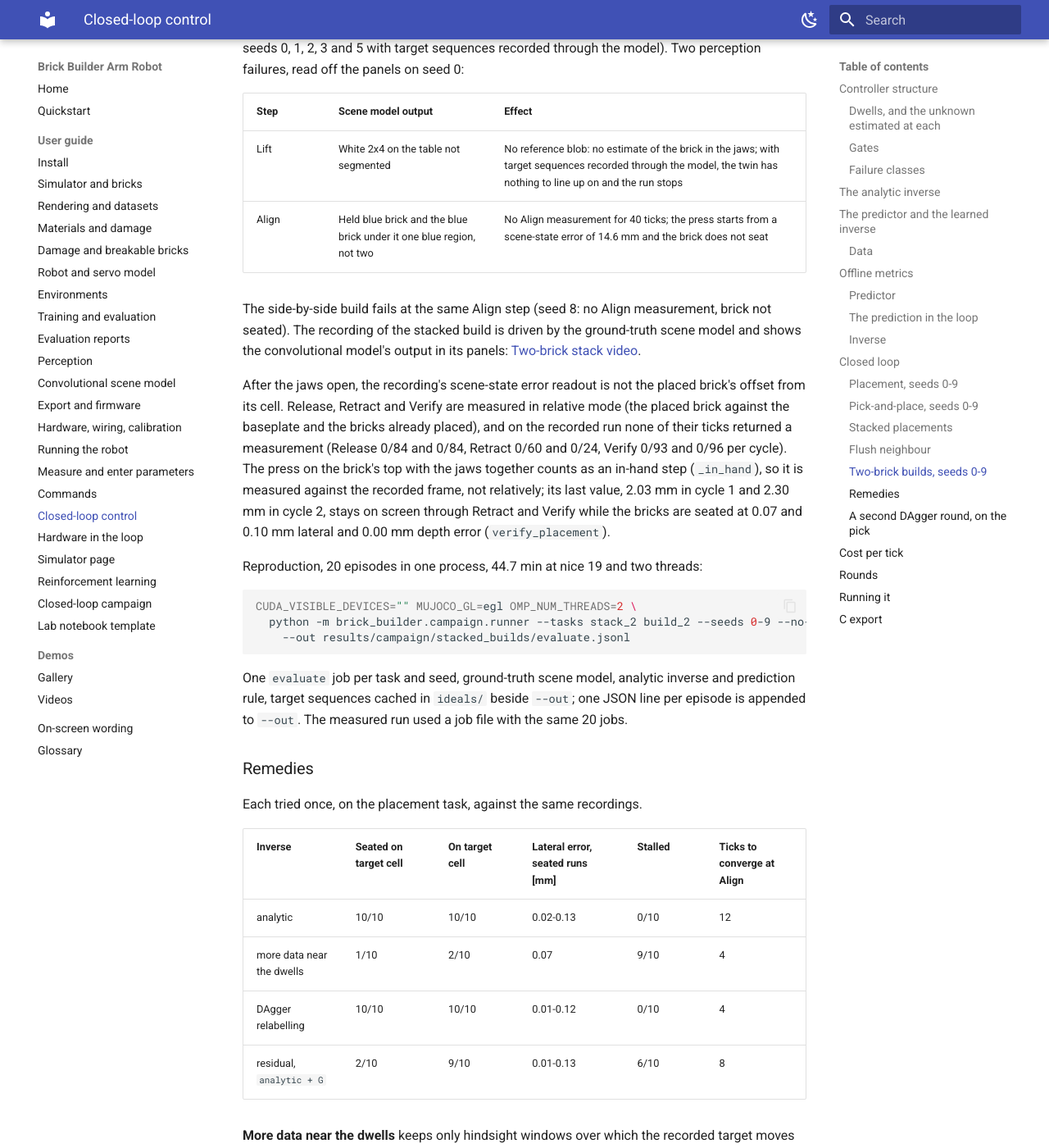
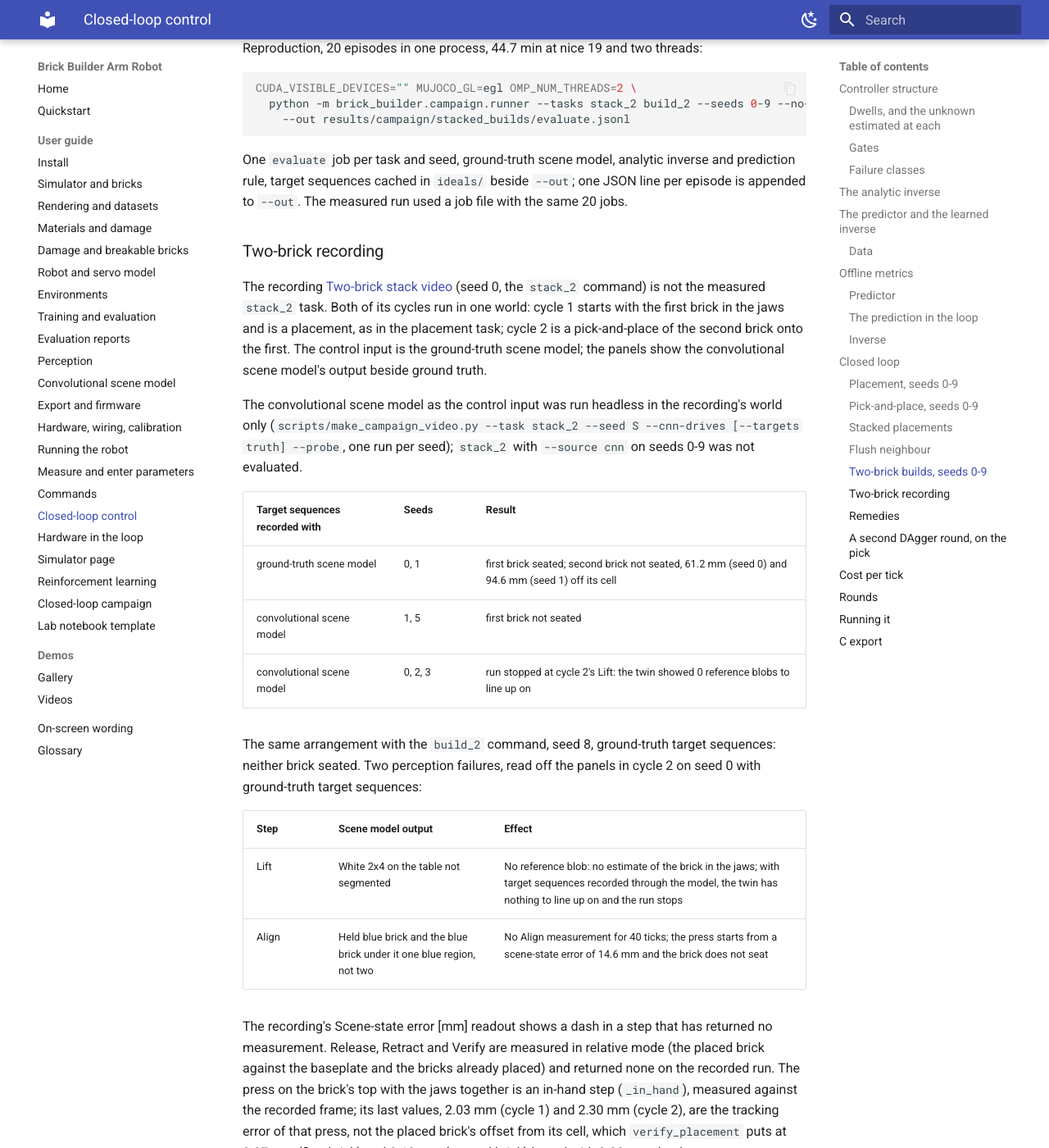
Before and after one commit to k-h-nunn/brick-builder-arm-robot, an MkDocs documentation site: the page built from docs/guide/12-closed-loop-control.md, in a window 1280 px wide and 1400 px high, scrolled down 11382 px. Shown: the whole window at 82% size. Built offline with MkDocs 1.6.1 and Material for MkDocs 9.7.7, drawn with Linux system fonts in a browser that asks for light colours; some of the changed text lies outside the part shown.

Commit message:
Separate the two-brick recording from the measured stack task in the docs
Guide 12: the recording's first cycle starts with the brick in the jaws
and both cycles share one world, so it is not the stack_2 task; the
convolutional scene model runs are listed with their seeds, target
sequences and script, and stack_2 with that model was not evaluated.
The height table keeps layers 0 and 1, the ones run and tested. The
cache key names the layer.

Videos: the readout's dash, the relation to stack_2, the probe
conditions, and the stills of the new take; the take history is gone
from the QA section.

Co-Authored-By: Claude Opus 5.5 <noreply@anthropic.com>
Claude-Session: https://claude.ai/code/session_01HD3mMEkNC6Z1TH7gLTdMMh

````diff
--- a/docs/demos/videos.md
+++ b/docs/demos/videos.md
@@ -275,9 +275,10 @@ Reproduction writes it to `media_out/hd/brick_builder_arm_robot_two_brick_build_
 | Item | Value |
 |---|---|
 | Command | `put a blue 2x2 at column 5 row 4 then put a blue 2x2 on top of the blue brick` |
-| Compiled placements | `2x2 (4,3,0) blue`, `2x2 (4,3,1) blue` (task `stack_2`) |
+| Compiled placements | `2x2 (4,3,0) blue`, `2x2 (4,3,1) blue`, the targets of task `stack_2` |
 | Cycle 1 | Placement of the DUPLO 2x2 held in the stock SO-101 gripper |
-| Cycle 2 | Fetch a DUPLO 2x2 off the table, place it on the first |
+| Cycle 2 | Pick-and-place: a DUPLO 2x2 off the table onto the first |
+| Relation to task `stack_2` | Same command and targets. `stack_2` runs both cycles as pick-and-place, each in its own world; this recording runs both in one world and starts cycle 1 with the brick in the jaws |
 | Baseplate offset from nominal | 6.1 mm, 2.2 deg (unknown to the controller) |
 | Scene model, control input | Simulator ground truth |
 | Scene model, panels | Convolutional scene model, checkpoint `3e07a382` |
@@ -296,6 +297,7 @@ As the placement video, with these changes:
 | Bottom-row panels | "Scene model segmentation" (the convolutional scene model's output, display only) beside "Ground truth segmentation" |
 | Command | Title line under the panels |
 | Press force [N] | Live value; a dash when the arm is not pushing down on the brick |
+| Scene-state error [mm] | A dash in a step that has returned no measurement; the trace keeps the measured values |
 
 ## Results
 
@@ -303,27 +305,26 @@ Recorded run: both bricks seated on target. First brick on the plate, lateral er
 depth error 0.00 mm. Second brick on the first (`lower_bodies` = the first brick), lateral error
 0.10 mm, depth error 0.00 mm, bottom face 0.44 mm below the nominal layer-1 height.
 
-After the jaws open the scene-state error readout holds the last value of the press on the
-brick's top, 2.03 mm (cycle 1) and 2.30 mm (cycle 2): Release, Retract and Verify returned no
-measurement on any tick of this run. It is not the placed brick's offset, which is the 0.07 and
-0.10 mm above; see
-[Closed-loop control, Two-brick builds](../guide/12-closed-loop-control.md#two-brick-builds-seeds-0-9).
+Release, Retract and Verify returned no scene-state measurement on any tick of this run, and
+the Scene-state error [mm] readout shows a dash through them; see
+[Closed-loop control, Two-brick recording](../guide/12-closed-loop-control.md#two-brick-recording).
 
-Seeds 0-9, each cycle in its own world, ground truth driving: second brick seated 10/10, whole
-build 9/10 (Wilson 95 % 60-98 %); see
+Task `stack_2` on seeds 0-9, both cycles pick-and-place, each in its own world, ground truth
+driving: second brick seated 10/10, whole build 9/10 (Wilson 95 % 60-98 %); see
 [Closed-loop control, Two-brick builds](../guide/12-closed-loop-control.md#two-brick-builds-seeds-0-9).
 
 ## Control input
 
 The take is driven by the simulator's ground truth, not the convolutional scene model. With the
-convolutional model driving, the same world was run headless first (`--probe`) and the second
-brick did not seat on any seed tried:
+convolutional model driving, this recording's world (cycle 1 a placement from the jaws, cycle 2 a
+pick-and-place) was run headless first (`--probe`, one run per seed), and no seed tried built
+both bricks. Task `stack_2` with `--source cnn` was not evaluated.
 
 | Build | Target sequences recorded with | Seeds | Result |
 |---|---|---|---|
-| Stack | ground truth | 0, 1 | first brick seated on both; second brick 61 mm (seed 0) and 95 mm (seed 1) off the cell |
+| Stack | ground truth | 0, 1 | first brick seated on both; second brick not seated, 61.2 mm (seed 0) and 94.6 mm (seed 1) off its cell |
 | Stack | the convolutional model | 1, 5 | first brick not seated on either |
-| Stack | the convolutional model | 0, 2, 3 | run stopped at Lift: no reference blob to line up on |
+| Stack | the convolutional model | 0, 2, 3 | run stopped at cycle 2's Lift: no reference blob to line up on |
 | Side by side | ground truth | 8 | neither brick seated |
 
 Two perception failures, read off the panels at the second cycle: at Lift the white 2x4 on the
@@ -346,17 +347,6 @@ Run on the file and the stills by the script after the take (`--qa-only` repeats
 | Studs | one colour per brick and on the baseplate, over every visual geom |
 | Main view | mean horizontal pixel gradient 0.91-1.22 on the six stills, limit 5.0 |
 
-The main-view check was added after the first take of this video: that take closed the first
-cycle's episode mid-recording, `SceneRenderer.close` freed its GL objects in the recorder's
-context, and the main view was noise from the second cycle on. The script now closes both
-episodes after the take.
-
-The second take carried the checkpoint hash in its spec line and drew the title card, 70 %
-opaque, over the upper arm and the wrist for the first 2 s (18 175 arm pixels under the card's
-rectangle in the opening pose); the identifier check did not match hex strings and the layout
-check compared text boxes only with each other. Both checks were extended and the video recorded
-a third time; the file and the stills above are that take.
-
 ## Reproduction
 
 ```
--- a/docs/guide/12-closed-loop-control.md
+++ b/docs/guide/12-closed-loop-control.md
@@ -298,19 +298,21 @@ seat = plate top + layer * 19.2 mm
 TCP heights above the table [mm], baseplate 3.0 mm thick, DUPLO 2x2 19.2 mm tall with 4.5 mm
 studs:
 
-| Height | Layer 0 | Layer 1 | Layer 2 |
-|---|---|---|---|
-| Seat, the held brick's bottom face | 3.0 | 22.2 | 41.4 |
-| Align hover, 20 mm up | 39.0 | 58.2 | 77.4 |
-| Low dwell, 6 mm up | 25.0 | 44.2 | 63.4 |
-| Press target | 19.0 | 38.2 | 57.4 |
-| Release clearance | 53.4 | 72.6 | 91.8 |
-| Foot on the roof, for the push | 34.7 | 53.9 | 73.1 |
-| Carry | 64.0 | 64.0 | 77.4 |
-| Verify pose | 61.0 | 61.0 | 61.0 |
+| Height | Layer 0 | Layer 1 |
+|---|---|---|
+| Seat, the held brick's bottom face | 3.0 | 22.2 |
+| Align hover, 20 mm up | 39.0 | 58.2 |
+| Low dwell, 6 mm up | 25.0 | 44.2 |
+| Press target | 19.0 | 38.2 |
+| Release clearance | 53.4 | 72.6 |
+| Foot on the roof, for the push | 34.7 | 53.9 |
+| Carry | 64.0 | 64.0 |
+| Verify pose | 61.0 | 61.0 |
 
 The carry is the higher of 45 mm above the plate and the align hover; the verify pose is fixed
-above the plate's top face. Layer 0 heights are unchanged. Without the layer term, a layer-1
+above the plate's top face. Layer 0 heights are unchanged. Layers 0 and 1 are the ones run and
+tested; the formula gives heights for layer 2 and up, but the fixed verify pose (61.0 mm) is
+below the stud tops of a three-high stack (65.1 mm). Without the layer term, a layer-1
 target put the held brick's bottom face 3.7 mm below the lower brick's stud tops at the align
 hover and the press target 19.2 mm inside the lower brick.
 
@@ -336,20 +338,20 @@ the goal has a brick on the target's layer flush against the target cell (read f
 A brick one layer down is not a neighbour. `build_2`'s second cell, (2, 3), has two: the first
 brick at +x and the yellow 2x4 at +y.
 
-The campaign's cache of recorded target sequences is keyed by task, cycle, seed, source, cell
-and align hover, e.g. `build_2_c1_s0_ideal_x2y3z0_h25.7`. A recording made for another cell, or
-before the raised hover, is not replayed; it is recorded again under the new name.
+The campaign's cache of recorded target sequences is keyed by task, cycle, seed, source, cell,
+layer and align hover, e.g. `build_2_c1_s0_ideal_x2y3z0_h25.7`. A recording made for another
+cell, or before the raised hover, is not replayed; it is recorded again under the new name.
 
 ### Two-brick builds, seeds 0-9
 
-Ground-truth scene model, analytic inverse, one target sequence per seed and cycle. As in the
-campaign, each cycle runs in its own world, built with the earlier cycle's brick placed
-nominally on its cell, so "whole build" is the product of two separately scored cycles, not one
-continuous build: on seed 4 the first cycle is 0.42 mm short and the second cycle still seats,
-on a nominally placed first brick. The one continuous build in a single world is the recording
-below (seed 0). The re-plan was off: with the ground-truth scene model a re-run rebuilds the same
-world from the same seed, and none of the 99 bricks the campaign re-planned in rounds 0-5 (92
-episodes, `results/campaign/closed_loop/episodes.csv`) ended on target.
+Ground-truth scene model, analytic inverse, one target sequence per seed and cycle. In both
+tasks both cycles are pick-and-place. As in the campaign, each cycle runs in its own world, built
+with the earlier cycle's brick placed nominally on its cell, so "whole build" is the conjunction
+of two separately scored cycles, not one continuous build: on seed 4 the first cycle is 0.42 mm
+short and the second cycle still seats, on a nominally placed first brick. The re-plan was off:
+with the ground-truth scene model a re-run rebuilds the same world from the same seed, and none
+of the 99 bricks the campaign re-planned in rounds 0-5 (92 episodes,
+`results/campaign/closed_loop/episodes.csv`) ended on target.
 
 | Task | Command | Cycle 1 seated on target | Cycle 2 seated on target | Whole build | Wilson 95 %, whole build |
 |---|---|---|---|---|---|
@@ -358,7 +360,7 @@ episodes, `results/campaign/closed_loop/episodes.csv`) ended on target.
 
 Wilson 95 % per cycle: 9/10 is 60-98 %, 10/10 is 72-100 %, 1/10 is 2-40 %.
 
-Cycle 1 is the same placement, (4, 3, 0), in both tasks and reproduces per seed to 0.01 mm.
+Cycle 1 has the same target, (4, 3, 0), in both tasks and reproduces per seed to 0.01 mm.
 Seed 4 misses in both: 0.42 mm short of full depth against the 0.3 mm tolerance.
 
 `stack_2`, cycle 2, (4, 3, 1): seated on all ten; lateral error 0.11-0.34 mm, tilt
@@ -369,29 +371,6 @@ Seed 4 misses in both: 0.42 mm short of full depth against the 0.3 mm tolerance.
 the neighbouring cell (16.33 mm, 4.29 deg). The brick is pressed between two flush neighbours
 and stops tilted. The campaign's round-0 evaluation, on the tree before the flush-neighbour hover
 and aim, had the same count for the second brick, 1/10, on seed 1.
-
-With the convolutional scene model driving, the stacked build's second cycle does not seat
-(`scripts/make_campaign_video.py --probe`, seeds 0 and 1 with ground-truth target sequences;
-seeds 0, 1, 2, 3 and 5 with target sequences recorded through the model). Two perception
-failures, read off the panels on seed 0:
-
-| Step | Scene model output | Effect |
-|---|---|---|
-| Lift | White 2x4 on the table not segmented | No reference blob: no estimate of the brick in the jaws; with target sequences recorded through the model, the twin has nothing to line up on and the run stops |
-| Align | Held blue brick and the blue brick under it one blue region, not two | No Align measurement for 40 ticks; the press starts from a scene-state error of 14.6 mm and the brick does not seat |
-
-The side-by-side build fails at the same Align step (seed 8: no Align measurement, brick not
-seated). The recording of the stacked build is driven by the ground-truth scene model and shows
-the convolutional model's output in its panels: [Two-brick stack video](../demos/videos.md#two-brick-stack-video).
-
-After the jaws open, the recording's scene-state error readout is not the placed brick's offset
-from its cell. Release, Retract and Verify are measured in relative mode (the placed brick
-against the baseplate and the bricks already placed), and on the recorded run none of their
-ticks returned a measurement (Release 0/84 and 0/84, Retract 0/60 and 0/24, Verify 0/93 and
-0/96 per cycle). The press on the brick's top with the jaws together counts as an in-hand step
-(`_in_hand`), so it is measured against the recorded frame, not relatively; its last value, 2.03
-mm in cycle 1 and 2.30 mm in cycle 2, stays on screen through Retract and Verify while the
-bricks are seated at 0.07 and 0.10 mm lateral and 0.00 mm depth error (`verify_placement`).
 
 Reproduction, 20 episodes in one process, 44.7 min at nice 19 and two threads:
 
@@ -404,6 +383,42 @@ CUDA_VISIBLE_DEVICES="" MUJOCO_GL=egl OMP_NUM_THREADS=2 \
 One `evaluate` job per task and seed, ground-truth scene model, analytic inverse and prediction
 rule, target sequences cached in `ideals/` beside `--out`; one JSON line per episode is appended
 to `--out`. The measured run used a job file with the same 20 jobs.
+
+### Two-brick recording
+
+The recording [Two-brick stack video](../demos/videos.md#two-brick-stack-video) (seed 0, the
+`stack_2` command) is not the measured `stack_2` task. Both of its cycles run in one world:
+cycle 1 starts with the first brick in the jaws and is a placement, as in the placement task;
+cycle 2 is a pick-and-place of the second brick onto the first. The control input is the
+ground-truth scene model; the panels show the convolutional scene model's output beside ground
+truth.
+
+The convolutional scene model as the control input was run headless in the recording's world
+only (`scripts/make_campaign_video.py --task stack_2 --seed S --cnn-drives [--targets truth]
+--probe`, one run per seed); `stack_2` with `--source cnn` on seeds 0-9 was not evaluated.
+
+| Target sequences recorded with | Seeds | Result |
+|---|---|---|
+| ground-truth scene model | 0, 1 | first brick seated; second brick not seated, 61.2 mm (seed 0) and 94.6 mm (seed 1) off its cell |
+| convolutional scene model | 1, 5 | first brick not seated |
+| convolutional scene model | 0, 2, 3 | run stopped at cycle 2's Lift: the twin showed 0 reference blobs to line up on |
+
+The same arrangement with the `build_2` command, seed 8, ground-truth target sequences: neither
+brick seated. Two perception failures, read off the panels in cycle 2 on seed 0 with
+ground-truth target sequences:
+
+| Step | Scene model output | Effect |
+|---|---|---|
+| Lift | White 2x4 on the table not segmented | No reference blob: no estimate of the brick in the jaws; with target sequences recorded through the model, the twin has nothing to line up on and the run stops |
+| Align | Held blue brick and the blue brick under it one blue region, not two | No Align measurement for 40 ticks; the press starts from a scene-state error of 14.6 mm and the brick does not seat |
+
+The recording's Scene-state error [mm] readout shows a dash in a step that has returned no
+measurement. Release, Retract and Verify are measured in relative mode (the placed brick against
+the baseplate and the bricks already placed) and returned none on the recorded run. The press on
+the brick's top with the jaws together is an in-hand step (`_in_hand`), measured against the
+recorded frame; its last values, 2.03 mm (cycle 1) and 2.30 mm (cycle 2), are the tracking
+error of that press, not the placed brick's offset from its cell, which `verify_placement` puts
+at 0.07 mm (first brick) and 0.10 mm (second brick) lateral with 0.00 mm depth error.
 
 ### Remedies
 
````
Also changed, not shown: docs/media/hd/two-brick-stack-align.png, docs/media/hd/two-brick-stack-verify.png.
